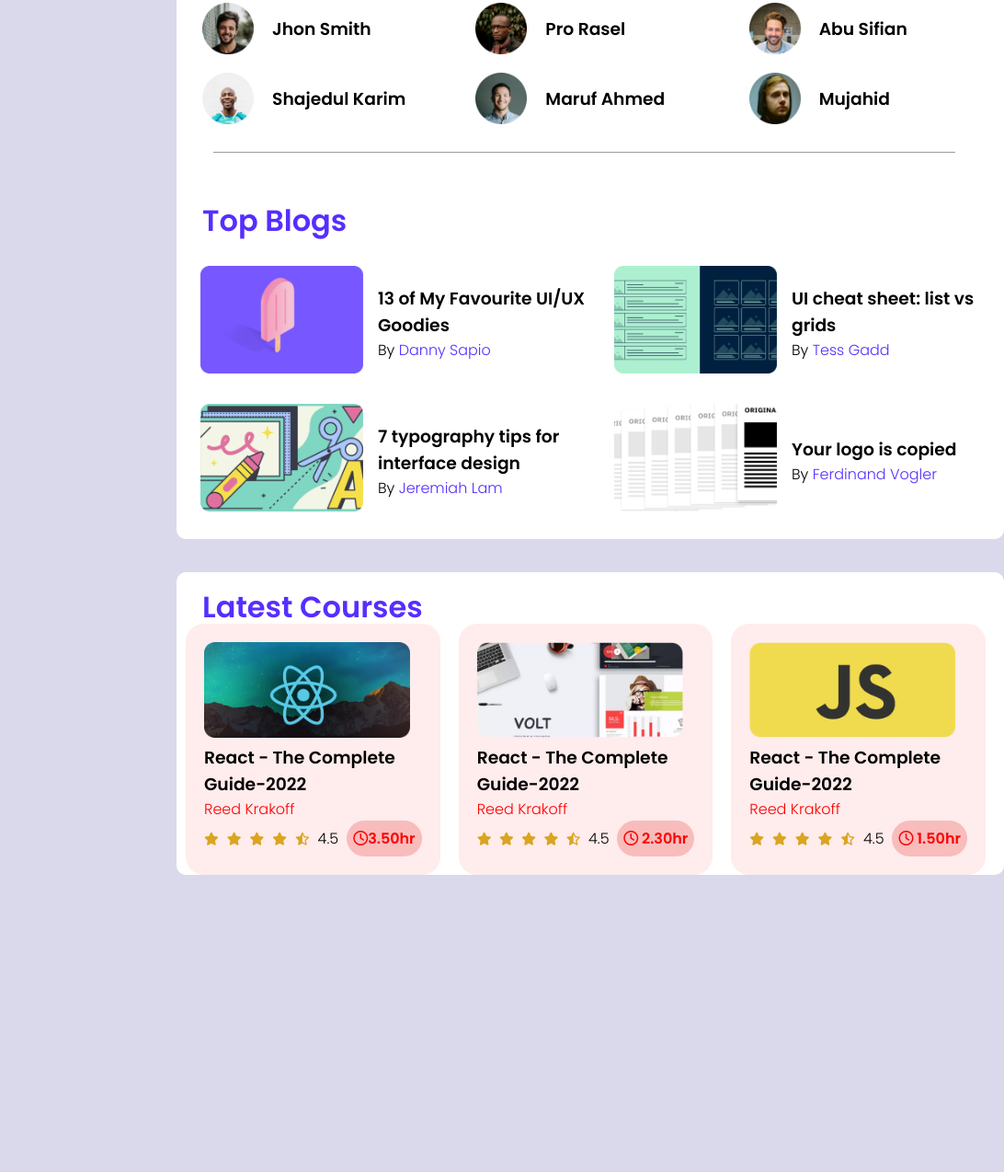
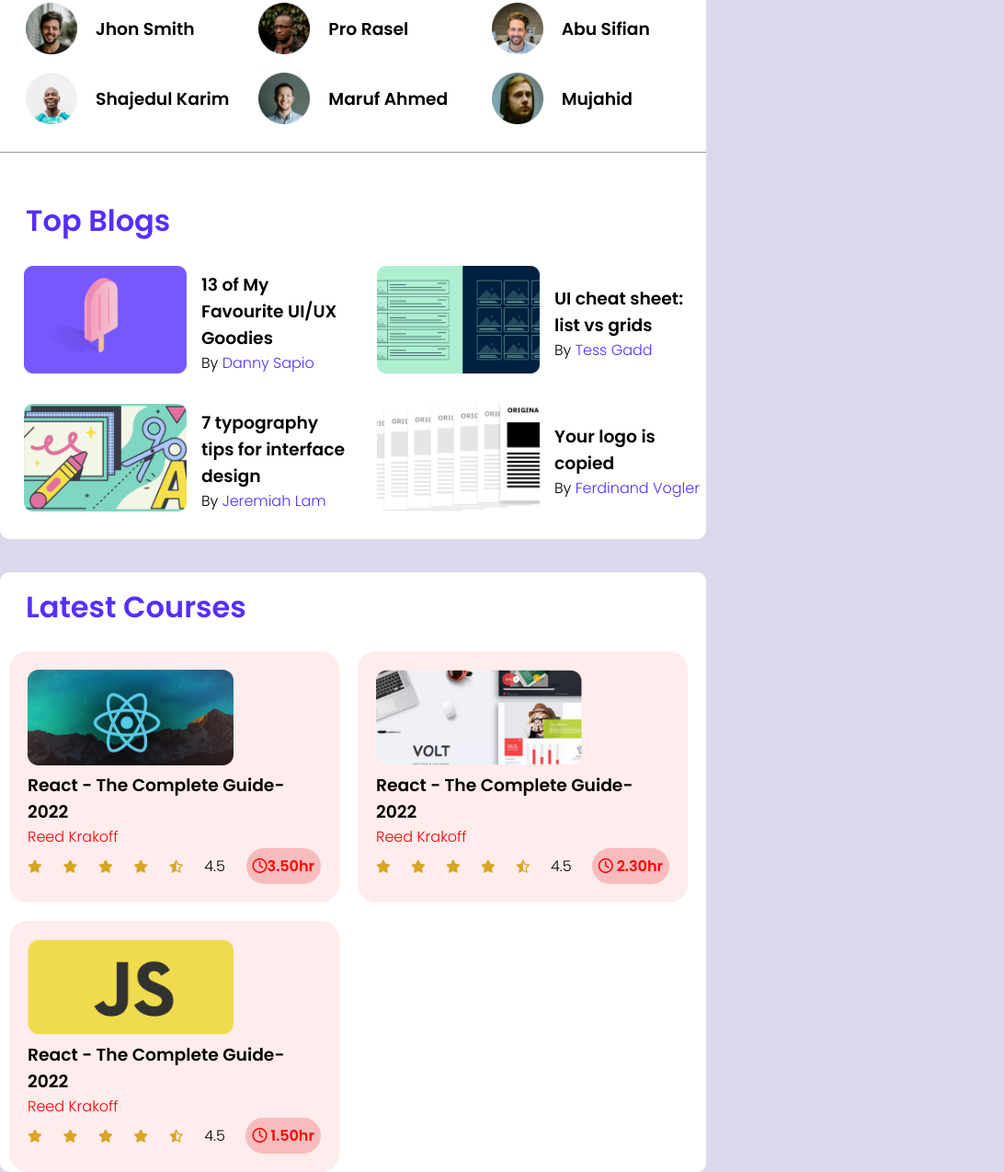
Before and after one commit to RafatSh-hash/Leader-board-Practice, a plain HTML site: page index.html in a window 768 px wide. Shown: the part 217-1491 px from the top of the page at 92% size, 1092 px wide, since content can reach past the window. Before the commit the page ends 1168 px from the top, so only its background shows below. Drawn offline with Linux system fonts and the light colour scheme.

Commit message:
Added Phone and Tablet Media Query

```diff
--- a/style.css
+++ b/style.css
@@ -114,14 +114,14 @@ Header Section End
 }
 
 hr {
-    width: 807px;
+    width: 100%;
     height: 1px;
     left: 315px;
     top: 410px;
     border: 2px;
     background-color: #9b9b9b;
     margin-top: 30px;
-    margin-left: 40px;
+
 
 
 }
@@ -273,8 +273,32 @@ hr {
         width: 100%;
     }
 
+}
 
+@media screen and (min-width:450px) and (max-width:770px) {
+    .header {
+        width: 100%;
+    }
 
+    .card-1 {
+        margin-left: 0;
+        width: 100%;
+    }
 
+    .card-2 {
+        width: 100%;
+        margin-left: 0;
 
+    }
+
+    .Courses {
+        grid-template-columns: repeat(2, 1fr);
+        justify-content: space-evenly;
+        margin-top: 30px;
+        grid-row-gap: 20px;
+    }
+
+    hr {
+        width: 100% margin-
+    }
 }
```
